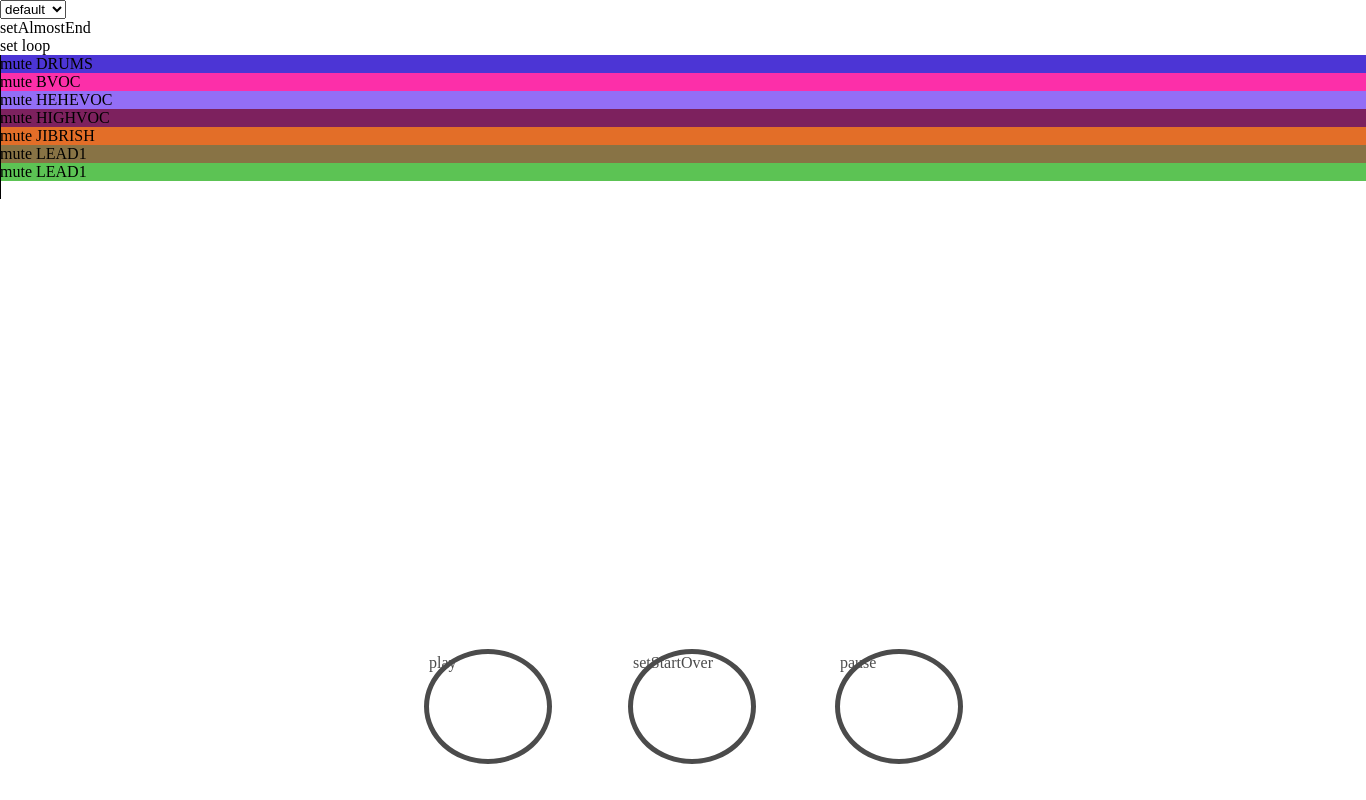
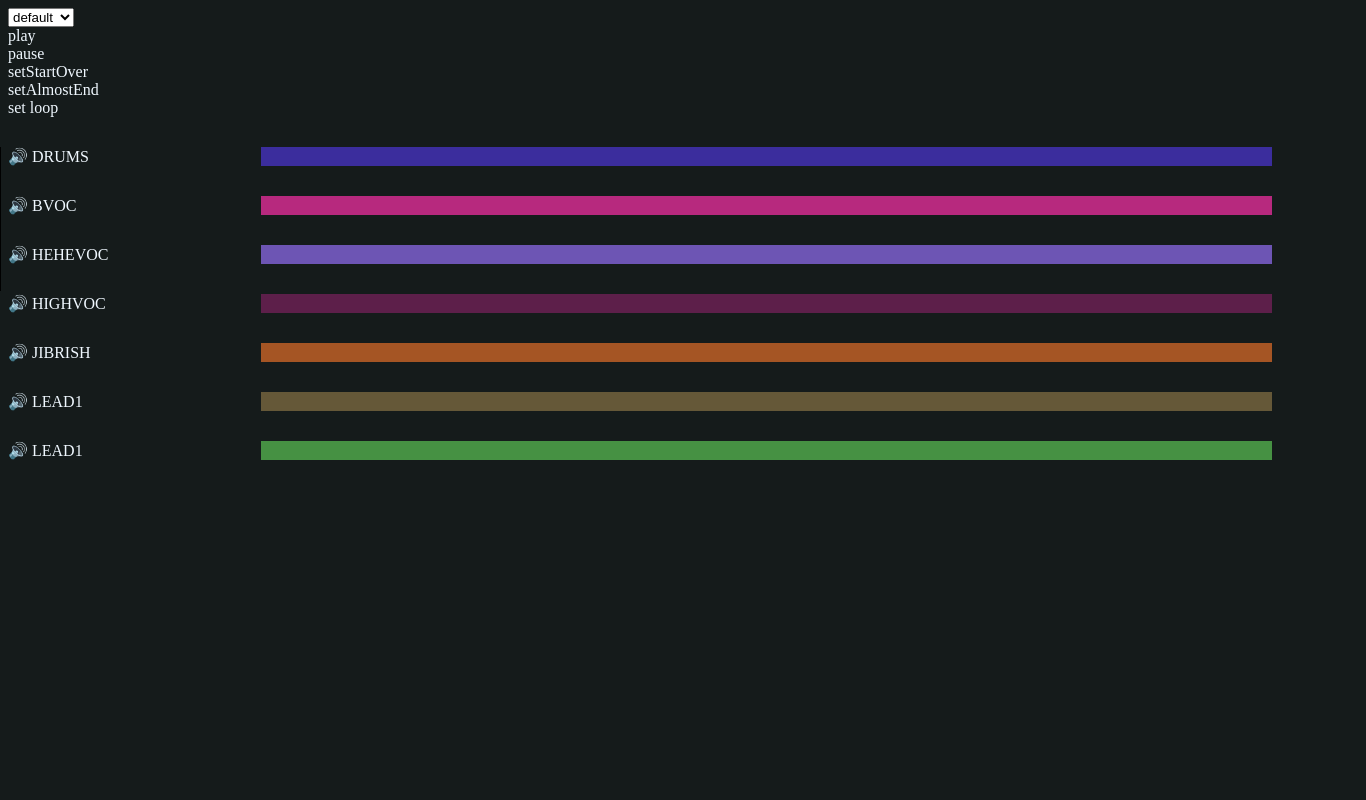
Before and after one commit to avivpolak/moveo-looper, a React (Create React App) app: page / in a window 1280 px wide. Shown: the whole page, 1366 px wide, since content can reach past the window. Built offline with nearby package versions, Linux system fonts and the light colour scheme.

Commit message:
basic styling

```diff
--- a/src/App.css
+++ b/src/App.css
@@ -1,49 +1,23 @@
-.bar1{
-  width: 100%;
-  min-height: 30px;
-  background-color: #b41212;
+.bar1 {
+    width: 100%;
+    min-height: 30px;
 }
-.play_bar {
-  position: absolute;
-  left: 0px;
-  top: 0px;
-  width: 1366px;
-  height: 768px;
-  z-index: 8;
+.channel {
+    margin-top: 30px;
+    display: grid;
+    grid-template-columns: repeat(5, 1fr);
+    grid-template-rows: 1fr;
+    grid-column-gap: 0px;
+    grid-row-gap: 0px;
 }
-._3 {
-  border-width: 5px;
-  border-style: solid;
-  border-radius: 50%;
-  opacity: 0.702;
-  position: absolute;
-  left: 424px;
-  top: 649px;
-  width: 118px;
-  height: 105px;
-  z-index: 7;
+body {
+    background-color: rgb(21, 27, 27);
+    color: aliceblue;
 }
-._2 {
-  border-width: 5px;
-  border-style: solid;
-  border-radius: 50%;
-  opacity: 0.702;
-  position: absolute;
-  left: 835px;
-  top: 649px;
-  width: 118px;
-  height: 105px;
-  z-index: 6;
+
+.control {
+    grid-area: 1 / 1 / 2 / 2;
 }
-.Ellipse_1 {
-  border-width: 5px;
-  border-style: solid;
-  border-radius: 50%;
-  opacity: 0.702;
-  position: absolute;
-  left: 628px;
-  top: 649px;
-  width: 118px;
-  height: 105px;
-  z-index: 5;
+.bar {
+    grid-area: 1 / 2 / 2 / 6;
 }
--- a/src/App.tsx
+++ b/src/App.tsx
@@ -23,7 +23,7 @@ function App() {
             const currentTime = getCurrentTime(0, sounds);
             const duration = getCurrentDuration(0, sounds);
             if (currentTime && duration) {
-                setProgress((currentTime / duration) * 100);
+                setProgress(20.3+(currentTime / duration) * 79.7);
             }
         },1);
         return () => clearInterval(interval);
--- a/src/components/Channel.tsx
+++ b/src/components/Channel.tsx
@@ -6,21 +6,23 @@ export default function Channel({
     isMuted,
     toggleMute,
     id,
-    color
+    color,
 }: any) {
     return (
-        <div style={{backgroundColor:color,}}>
+        <div className="channel">
             <div
-                className="_4"
+                className="control"
                 onClick={() => {
                     toggleMute(id);
                 }}
             >
-                {isMuted ? "unmute" : "mute"} {name}
+                {isMuted ? "🔈" : "🔊"} {name}
             </div>
-            <audio ref={audioRef} muted={isMuted} loop={loop} src={sound}>
-                <source type="audio/mpeg" />
-            </audio>
+            <div className="bar" style={{ backgroundColor: color ,opacity:0.7 }}>
+                <audio ref={audioRef} muted={isMuted} loop={loop} src={sound}>
+                    <source type="audio/mpeg" />
+                </audio>
+            </div>
         </div>
     );
 }
```
